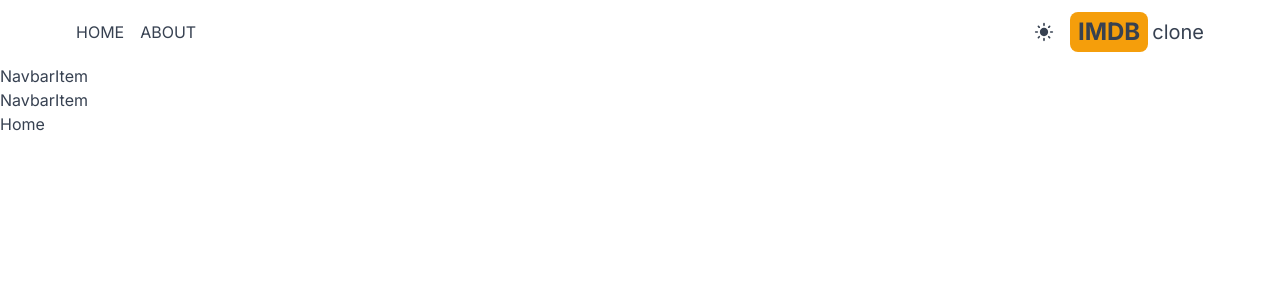
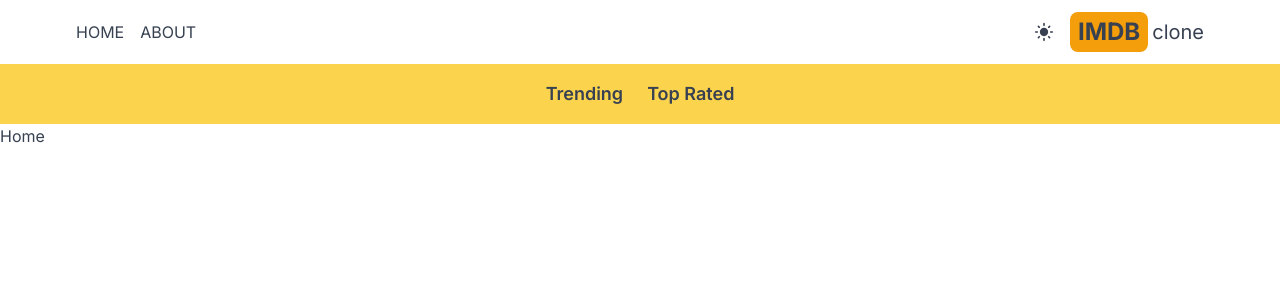
Before and after one commit to jerrymoses96/IMDB-next, a Next.js app: page / in a window 1280 px wide. Shown: the top 300 px of the page. Built offline with nearby package versions, Linux system fonts and the light colour scheme.

Commit message:
created the navbar

```diff
--- a/src/components/Navbar.jsx
+++ b/src/components/Navbar.jsx
@@ -3,10 +3,9 @@
 
 const Navbar = () => {
   return (
-    <div>
+    <div className="flex dark:bg-gray-600 bg-amber-300 p-4 lg:text-lg justify-center gap-6">
       <NavbarItem title="Trending" param="fetchTrending" />
       <NavbarItem title="Top Rated" param="fetchTopRated" />
-
     </div>
   );
 };
--- a/src/components/NavbarItem.jsx
+++ b/src/components/NavbarItem.jsx
@@ -1,7 +1,21 @@
+'use client'
+import Link from "next/link";
+import { useSearchParams } from "next/navigation";
 import React from "react";
 
-const NavbarItem = () => {
-  return <div>NavbarItem</div>;
+const NavbarItem = ({ title, param }) => {
+  const searchParams = useSearchParams();
+  const genre = searchParams.get("genre");
+  return (
+    <div>
+      <Link
+        className={`hover:text-amber-600 font-semibold ${genre===param?'underline underline-offset-8 decoration-2 decoration-amber-500 rounded-2xl':''}`}
+        href={`/?genre=${param}`}
+      >
+        {title}
+      </Link>
+    </div>
+  );
 };
 
 export default NavbarItem;
```
